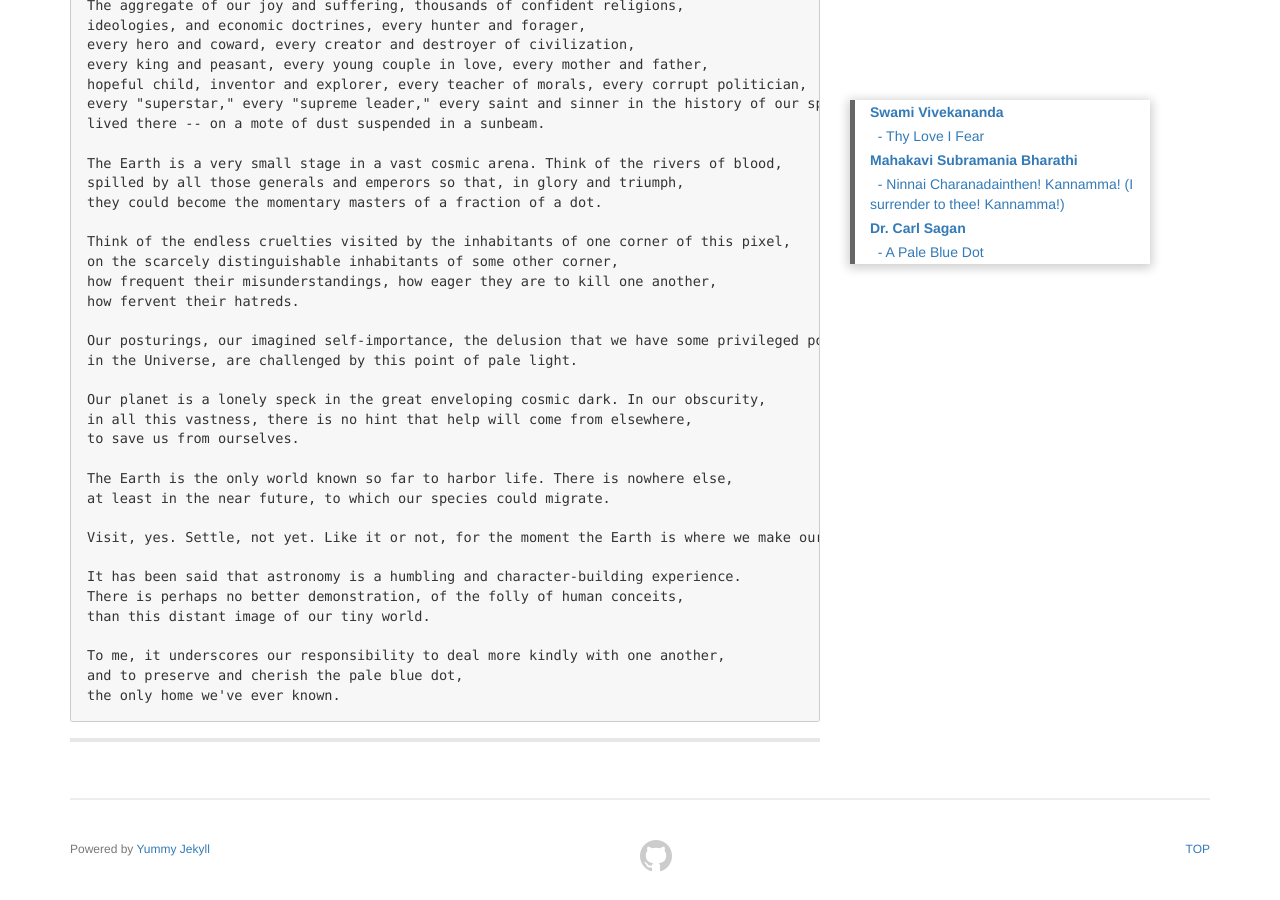
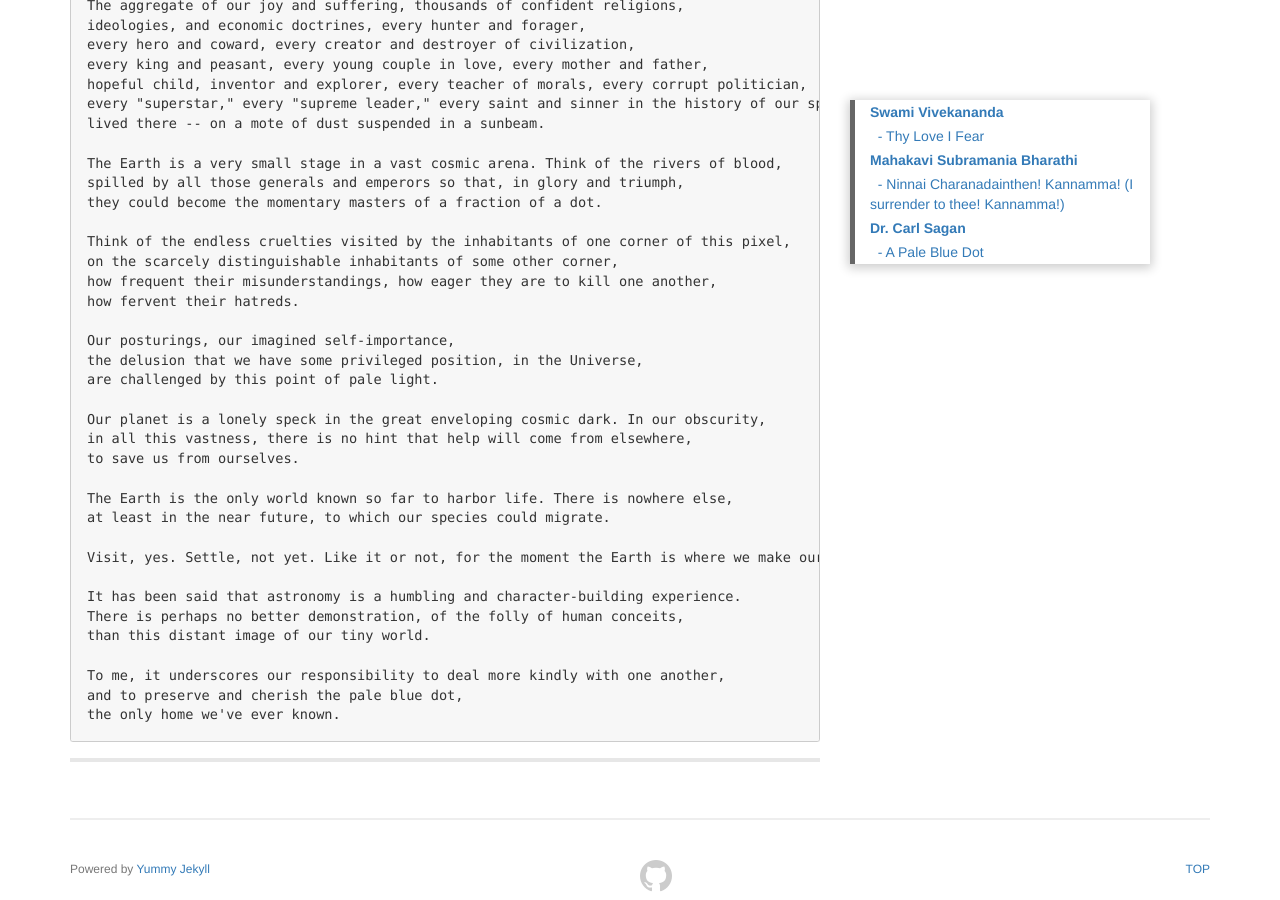
Before and after one commit to softwarebrahma/softwarebrahma.github.io, a Jekyll site: the page built from _posts/2019-04-03-inspiring-themes.md, in a window 1280 px wide and 900 px high, scrolled down 3825 px. Built offline with Jekyll 4.4.1, drawn with Linux system fonts in a browser that asks for light colours; nearby versions of some CDN libraries; comment, search, counter and statistics services are not loaded.

Commit message:
Blog post update..

```diff
--- a/_posts/2019-04-03-inspiring-themes.md
+++ b/_posts/2019-04-03-inspiring-themes.md
@@ -110,7 +110,7 @@
 
 ### A Pale Blue Dot
 
-This excerpt from Dr. [Sagan](https://en.wikipedia.org/wiki/Carl_Sagan)&#39;s book, [**_Pale Blue Dot_**](https://en.wikipedia.org/wiki/Pale_Blue_Dot_\\(book\\)) was inspired by an image taken, at Sagan&#39;s suggestion, by Voyager 1 on February 14, 1990. As the spacecraft left our planetary neighborhood for the fringes of the solar system, engineers turned it around for one last look at its home planet. Voyager 1 was about 6.4 billion kilometers (4 billion miles) away, and approximately 32 degrees above the ecliptic plane, when it captured this portrait of our world. Caught in the center of scattered light rays (a result of taking the picture so close to the Sun), Earth appears as a tiny point of light, a crescent only 0.12 pixel in size.
+This excerpt from Dr. [Sagan](https://en.wikipedia.org/wiki/Carl_Sagan)&#39;s book, [**_Pale Blue Dot_**](https://en.wikipedia.org/wiki/Pale_Blue_Dot_(book)) was inspired by an image taken, at Sagan&#39;s suggestion, by Voyager 1 on February 14, 1990. As the spacecraft left our planetary neighborhood for the fringes of the solar system, engineers turned it around for one last look at its home planet. Voyager 1 was about 6.4 billion kilometers (4 billion miles) away, and approximately 32 degrees above the ecliptic plane, when it captured this portrait of our world. Caught in the center of scattered light rays (a result of taking the picture so close to the Sun), Earth appears as a tiny point of light, a crescent only 0.12 pixel in size.
 
 ![The Pale Blue Dot of Earth (Courtesy: NASA / JPL)](/assets/images/Pale_Blue_Dot.png)
 
@@ -138,8 +138,9 @@
 how frequent their misunderstandings, how eager they are to kill one another,
 how fervent their hatreds.
 
-Our posturings, our imagined self-importance, the delusion that we have some privileged position,
-in the Universe, are challenged by this point of pale light.
+Our posturings, our imagined self-importance,
+the delusion that we have some privileged position, in the Universe,
+are challenged by this point of pale light.
 
 Our planet is a lonely speck in the great enveloping cosmic dark. In our obscurity,
 in all this vastness, there is no hint that help will come from elsewhere,
```
